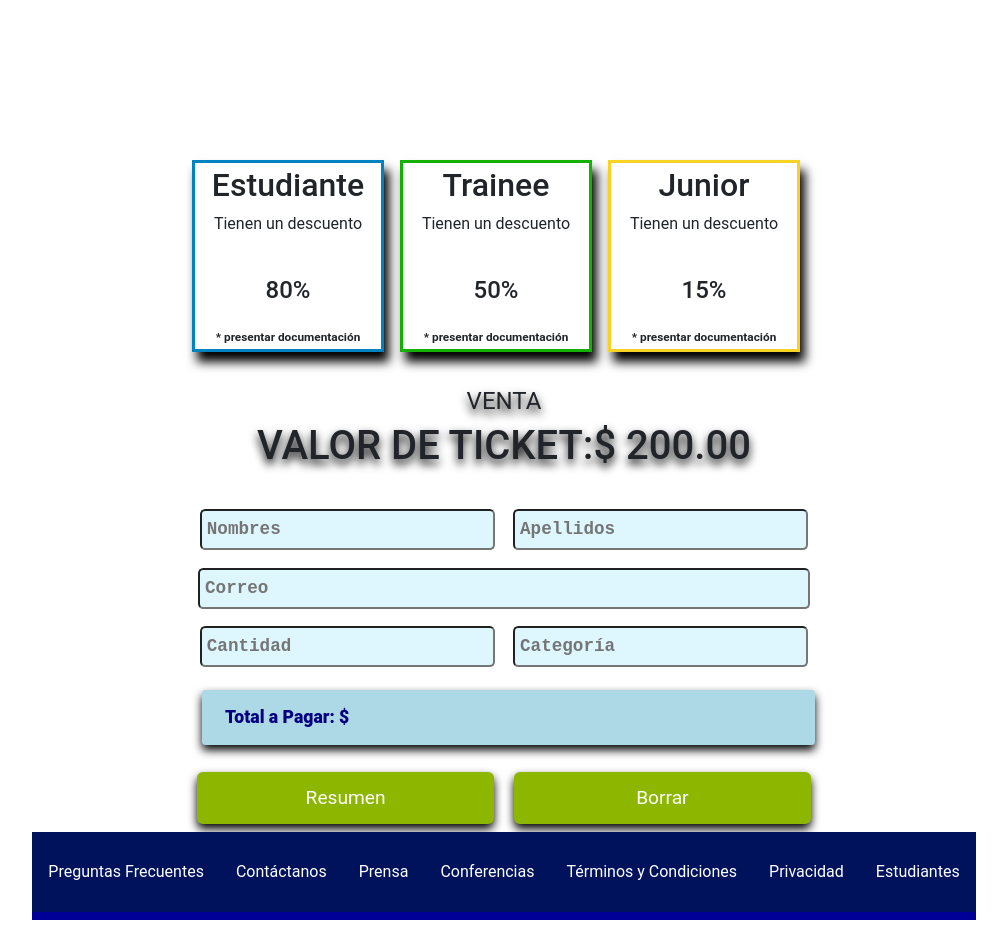
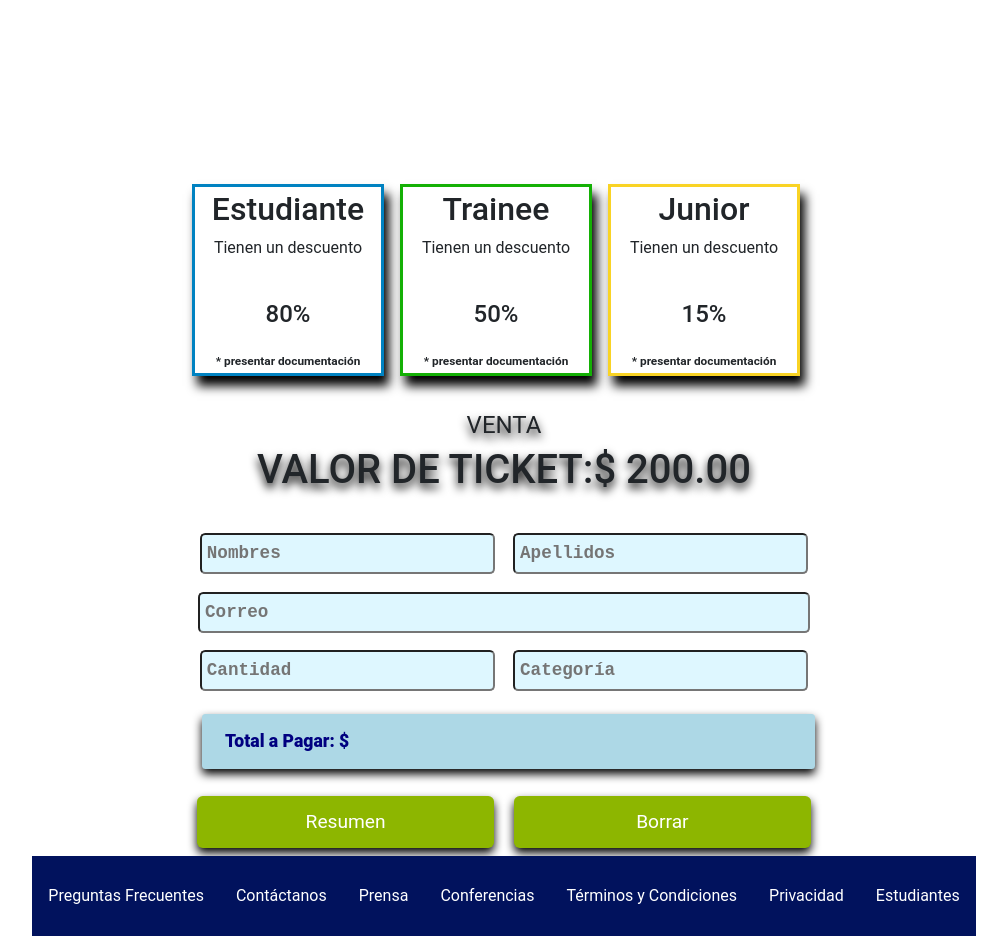
Before and after one commit to JoseLuisGalvis/C23545-Frontend-1erTPO, a plain HTML site: page index.html in a window 1280 px wide. Shown: the part 3040-3976 px from the top of the page, without its empty margins (136-1143 px from the left). Drawn offline with nearby package versions, Linux system fonts and the light colour scheme.

Commit message:
Ajuste Descuentos

```diff
--- a/index.html
+++ b/index.html
@@ -236,7 +236,7 @@
     <section class="container-fluid" id="seccion5">
           <div class="row">
             <div class="col">
-              <div class="descuentos">
+              <div class="descuentos mt-5">
                 <div class="d1" id="estudiante">
                   <h1>Estudiante</h1>
                   <p>Tienen un descuento</p>
```
